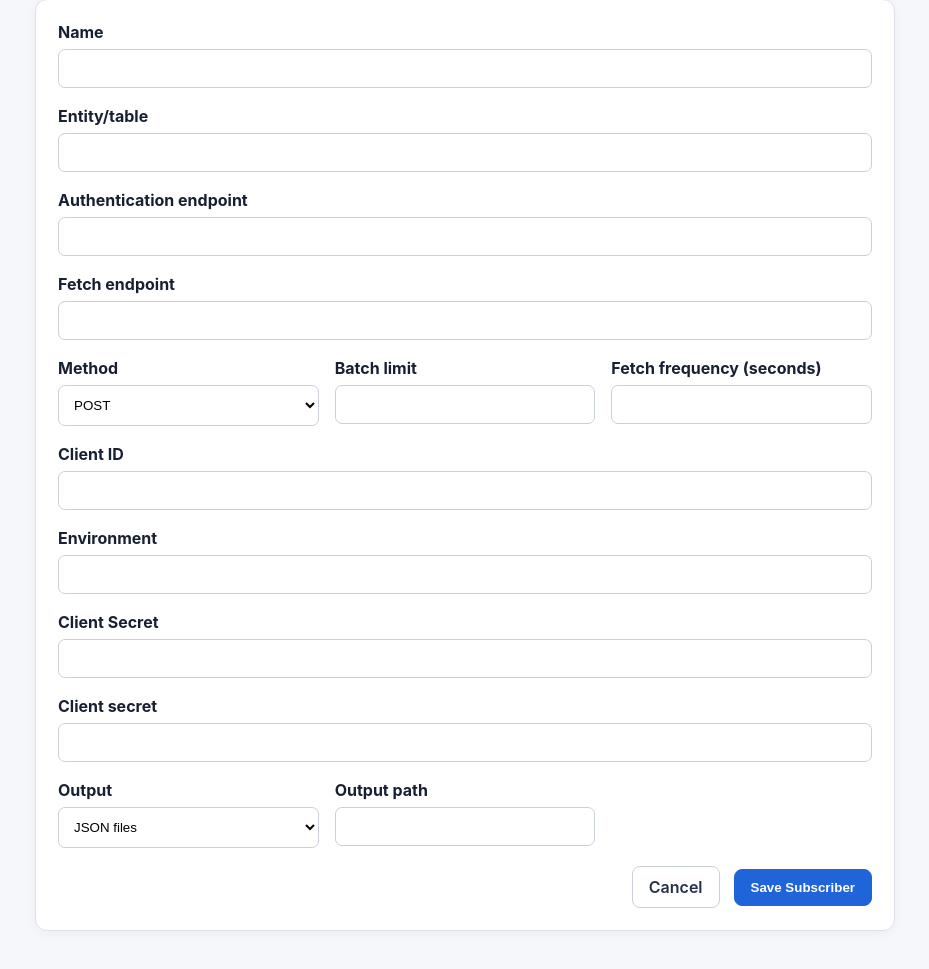
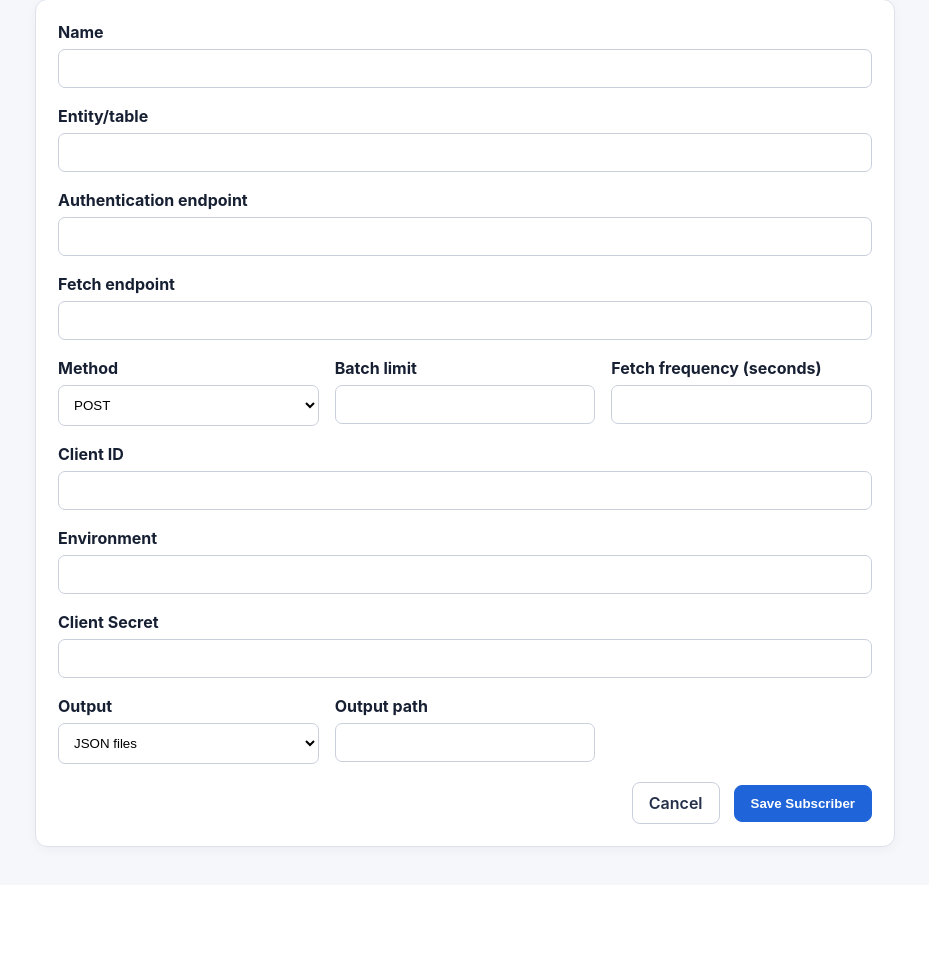
Before and after one commit to patoconor123/SLS-Queue-Manager, a Flask app: page /subscriber/new in a window 1280 px wide. Shown: the part 198-1167 px from the top of the page, without its empty margins (29-958 px from the left). After the commit the page ends 1051 px from the top, so only its background shows below. Run offline with Flask 3, Linux system fonts and the light colour scheme.

Commit message:
Update form.html

```diff
--- a/templates/form.html
+++ b/templates/form.html
@@ -27,7 +27,6 @@
         >
     </label>
     {% endif %}
-    <label>Client secret<input name="client_secret" type="password" autocomplete="new-password" required /></label>
     <div class="split">
         <label>Output<select name="output_type"><option value="json_files">JSON files</option></select></label>
         <label>Output path<input name="output_path" value="{{ sub.output_path if sub else '' }}" required /></label>
```
